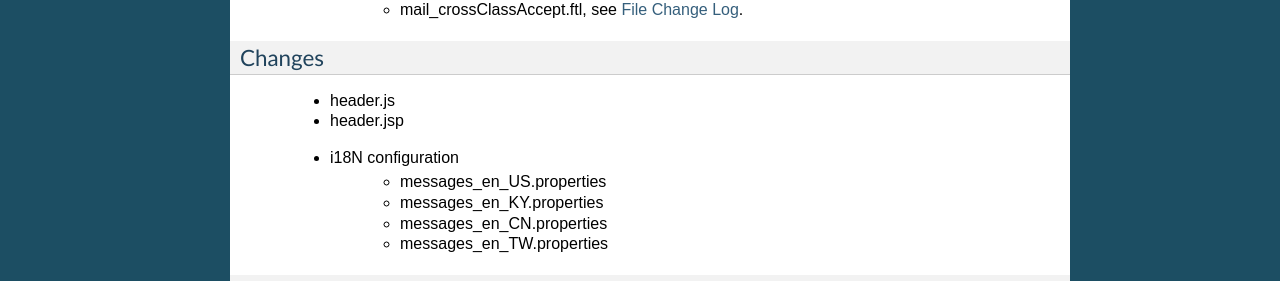
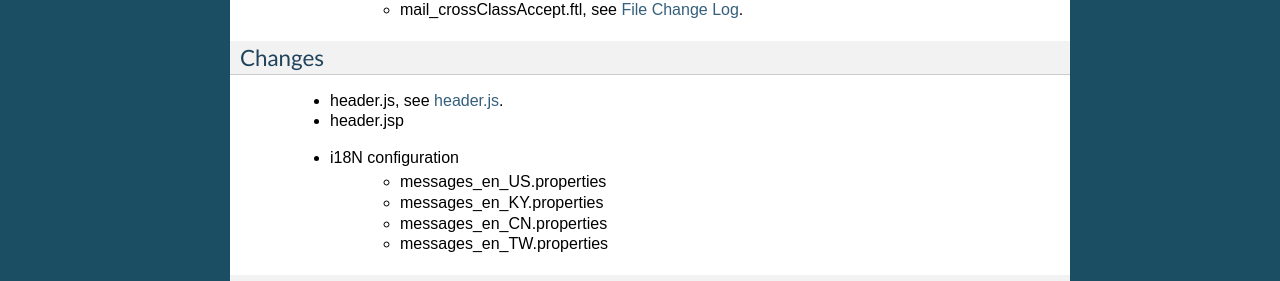
Before and after one commit to KRIPT4/doc_diary, a Sphinx documentation site: the page built from docs/changeLog.rst, in a window 1280 px wide. Shown: the part 417-698 px from the top of the page. Built offline with Sphinx 7.4.7, drawn with Linux system fonts in a browser that asks for light colours.

Commit message:
header.js

```diff
--- a/docs/changeLog.rst
+++ b/docs/changeLog.rst
@@ -24,7 +24,7 @@ Changes
 ~~~~~~~
 
 
- - header.js
+ - header.js, see :ref:`header.js`.
  - header.jsp
  - i18N configuration
      - messages_en_US.properties
--- /dev/null
+++ b/docs/files/header.js.rst
@@ -0,0 +1,3 @@
+.. _header.js:
+header.js
+====
```
